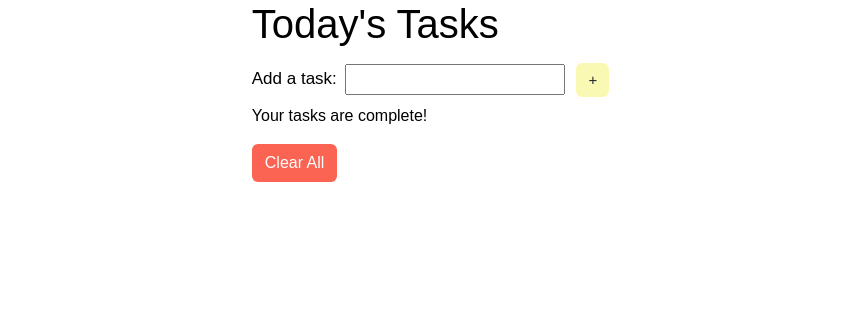
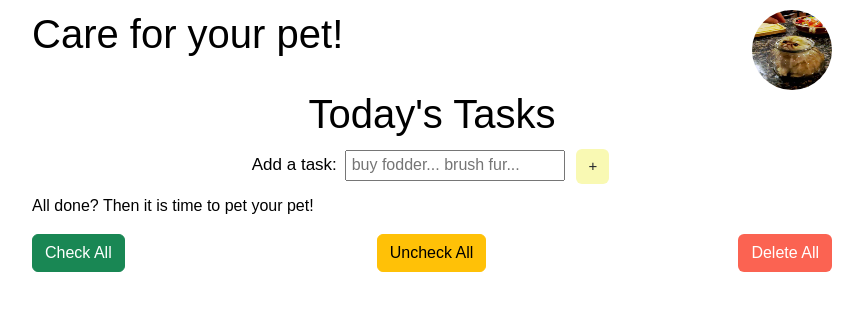
Before and after one commit to kjthier/todoreact, a React (Create React App) app: page / in a window 1280 px wide. Shown: the top 310 px of the page, without its empty margins (208-1071 px from the left). Built offline with nearby package versions, Linux system fonts and the light colour scheme; a web font is replaced by a local one.

Commit message:
work from saturday 03.06.23

```diff
--- a/src/App.js
+++ b/src/App.js
@@ -2,7 +2,9 @@ import React, { useEffect, useState } from 'react'
 import TodoForm from './components/TodoForm';
 import TodoList from './components/TodoList';
 import ClearAllBtn from './components/ClearAllBtn';
-
+import CheckAllBtn from './components/CheckAllBtn'
+import UnCheckAllBtn from './components/UnCheckAllBtn';
+import Header from './components/Header.js';
 
 export default function App() {
 
@@ -13,6 +15,8 @@ export default function App() {
       // otherwise, parse what is inside local storage and return that as the localValue
       return JSON.parse(localValue)
   })
+
+  const [renderAllBtn, setRenderAllBtn] = useState(false)
 
   // Create local storage functionality - ie "run this function (take the todos and storing them inside local storage) every time the objects inside the 2nd property of the array [todos] change". This stores data in local storage, but doesn't 'get' it from local storage - that is the fcn called in useState, above.
   useEffect(() => {
@@ -28,7 +32,6 @@ export default function App() {
           ]
       })
   }
-
   // Toggles checked on tasks in list, takes parameters 'id' and whether or not it's completed:
   function toggleTodo(id, completed) {
       setTodos(currentTodos => {
@@ -41,6 +44,29 @@ export default function App() {
           })
       })
   }
+  //-------------------Check all todos-------------------------
+  const checkTodos = () => {
+    setTodos(prev => {
+    return prev.map((item) => {
+            if (item.completed === false) {
+                //console.log(item);
+                item.completed = true;
+            }
+            return item;
+        })
+    })
+}
+//---------------UN-check all todos---------------------
+const unCheckAll = () => {
+    setTodos(prev => {
+        return prev.map(item => {
+            if (item.completed === true){
+                item.completed = false;
+            }
+        return item;
+        })
+    })
+}
 
   // Deletes todos from the list - if todo id is not equal to the id of the task being deleted, keep it, otherwise delete:
   function deleteTodo(id) {
@@ -48,6 +74,7 @@ export default function App() {
           return currentTodos.filter(todo => todo.id !== id)
       })
   }
+  //----------------Edit-function------------------
   function editTodo(id,title){
     setTodos(currentTodos =>
       currentTodos.map((item) => {
@@ -57,32 +84,53 @@ export default function App() {
         return item;
     }));
   }
-  // Clear all todos from list:
+  //----------- Clear all todos from list:-------------
   function clearTodos() {
       setTodos([])
   }
 
+  //---------- funcs to render the general-buttons only if nessesary--------
+  function displayCheckAllBtn(todos) {
+    const renderCheck = true;
+    const renderUncheck = true;
+    const renderDelete = true;
+  }
   return (
       <>
+      <Header />
           {/* (How props work: When adding props, call them here the same name as in the fcn signature - in this case, 'NewTodoForm({onSubmit})'). The addTodo() is then called as it exists on this file and not in NewTodoForm. Props exist in the child component while the functions of the props are in this parent file. */}
+          <div className='centerContent'>
           <h1 className='header'>Today's Tasks</h1>
           <TodoForm onSubmit={addTodo} />
+          </div>
           <TodoList
               todos={todos}
               toggleTodo={toggleTodo}
               deleteTodo={deleteTodo}
               clearTodos={clearTodos}
               editTodo={editTodo} />
-          <ClearAllBtn
-            todos={todos}
-            clearTodos={clearTodos}
-          />
+        {renderAllBtn ?
+        <div>No buttons</div>
+        :
+        <div className='all-btns'>
+            <CheckAllBtn
+                checkTodos= {checkTodos}
+            />
+            <UnCheckAllBtn
+                unCheckAll={unCheckAll}
+            />
+            <ClearAllBtn
+                todos={todos}
+                clearTodos={clearTodos}
+            />
+        </div>
+        }
       </>
   )
 }
 
 // use state to move checked todos to the bottom of the list
 // add clear all checked button
-// add edit fcn
+// add edit fcn -done
 // add nav
 // add footer
--- /dev/null
+++ b/src/components/CheckAllBtn.js
@@ -0,0 +1,7 @@
+import React from 'react'
+
+export default function CheckAllBtn({checkTodos}) {
+  return (
+    <button onClick={() => checkTodos()} className='btn btn-success'>Check All</button>
+  )
+}
--- a/src/components/ClearAllBtn.js
+++ b/src/components/ClearAllBtn.js
@@ -8,7 +8,7 @@ export default function ClearAllBtn({ todos, clearTodos }) {
               }}
               className='btn btn-clear'
           >
-              Clear All
+              Delete All
           </button>
     )
 }
--- /dev/null
+++ b/src/components/Header.js
@@ -0,0 +1,4 @@
+import React from 'react'
+import headerPic from '../images/cat2.jpg'
+
+export default () => <header className="siteTop"><h1>Care for your pet!</h1><img src={headerPic} alt="petpic"/> </header>;
--- a/src/components/TodoForm.js
+++ b/src/components/TodoForm.js
@@ -30,6 +30,7 @@ export default function TodoForm({onSubmit}) {
                     onChange={e => setNewItem(e.target.value)}
                     type='text'
                     id='item'
+                    placeholder='buy fodder... brush fur...'
                 />
                 <button className='btn addBtn'>+</button>
             </div>
--- a/src/components/TodoItem.js
+++ b/src/components/TodoItem.js
@@ -2,25 +2,41 @@ import '../styles.scss';
 
 
 // passing in everything needed from App.js
-import {  useState } from 'react'
+import {  useState, useRef, useEffect } from 'react'
+
+//export const useMountEffect = (fun) => useEffect(fun, []);
+
 export function TodoItem({ completed, id, title, toggleTodo, deleteTodo, editTodo }) {
     const [newTitle,setNewTitle] =useState(title);
     const [isEditing, setIsEditing] = useState(false);
 
+
+
     const handleEditEnter = (e) => {
-        if(e.key === 'Enter')
-        {
+        e.preventDefault()
+
         editTodo(id,newTitle);
         setIsEditing(false);
     }
-    }
 
+    // const useHandleEditing = () => {
+    //     const htmlElRef = useRef(null)
+    //     const setFocus = () => {htmlElRef.current &&  htmlElRef.current.focus()}
+    //     //setIsEditing(true);
+    //     return [ htmlElRef, setFocus ]
+    // }
+    // const [inputRef, setInputFocus] = useHandleEditing()
+    // useMountEffect( setInputFocus );
     return (
         <li className='list-item'>
             {isEditing ?
-            <input value={newTitle} onChange={(e)=> setNewTitle(e.target.value)} onKeyUp={handleEditEnter}></input>
+            <form className='btn-position' onSubmit={handleEditEnter}>
+            <input value={newTitle} onChange={(e)=> setNewTitle(e.target.value)} autoFocus/>
+            <button type="submit" className='btn btn-secondary'>Save</button>
+            </form>
             :
-            <div>
+            <div className='btn-position'>
+            <div className='testborder'>
                 <label>
                 {/* toggle checked on click, marked completed when checked */}
                     <input
@@ -31,14 +47,22 @@ export function TodoItem({ completed, id, title, toggleTodo, deleteTodo, editTod
                     />
                     <span className={completed ? 'completed': ''}>{title}</span>
                 </label>
+            </div>
+           <div>
+            <div className='btn-gap'>
+                {/*Edit-button: onClick change editing-status to true, to show edit-inputfield(and hide rest)*/}
+                <button onClick={() => {setIsEditing(true); /*setInputFocus(); console.log(inputRef)*/}} className='btn btn-delete btn-info'>Edit</button>
+
                 {/* onClick calls deleteTodo(), which deletes the todo per its id which is passed as a parameter. (Note using "onClick=deleteTodo()" would call the function repeatedly after each render since the fcn would be passed to the button through onClick attribute, deleting any todos before they can even be added. As below, it only calls the function when the button is clicked) */}
                 <button
                     onClick={() => deleteTodo(id)}
-                className='btn btn-delete'
+                    className='btn btn-delete btn-danger'
                 >
                     Delete
                 </button>
-            <button onClick={() => setIsEditing(true)}>Edit</button>
+            </div>
+
+            </div>
             </div>
             }
         </li>
--- a/src/components/TodoList.js
+++ b/src/components/TodoList.js
@@ -6,7 +6,7 @@ export default function TodoList({ todos, toggleTodo, deleteTodo, clearTodos,edi
     return (
         <ul className='list'>
             {/* renders text if todo list is empty (called short circuiting) */}
-            {todos.length === 0 &&  'Your tasks are complete!'}
+            {todos.length === 0 &&  'All done? Then it is time to pet your pet!'}
 
             {/* /* returns an array (an 'li' element) with unique identifier ('key') */}
             {todos.map(todo => {
--- /dev/null
+++ b/src/components/UnCheckAllBtn.js
@@ -0,0 +1,7 @@
+import React from 'react'
+
+export default function UnCheckAllBtn({unCheckAll}) {
+  return (
+    <button onClick={() => unCheckAll()} className='btn btn-warning'>Uncheck All</button>
+  )
+}
--- a/src/styles.scss
+++ b/src/styles.scss
@@ -7,12 +7,15 @@
 }
 
 body {
+    max-width: 800px;
     height: 100vh;
-    background-color: white !important;
+    background-color: white;
     font-family: Arial, Helvetica, sans-serif;
     display: flex;
     flex-direction: column;
     align-items: center;
+    margin: auto;
+    padding: 10px;
 }
 
 main {
@@ -27,13 +30,14 @@ main {
 }
 
 .new-item-form {
-    background-color: transparent !important;;
+    background-color: transparent !important;
     width: 100%;
     height: 3rem;
     display: flex;
     align-items: center;
     gap: 0.6rem;
     border-radius: 0.5rem;
+    display: inline-block;
 
     input {
         margin: 0em .5em;
@@ -55,14 +59,17 @@ main {
 
 .list {
     padding: 0;
-
+    display: flex;
+    flex-direction: column;
+    //border: 3px dotted green;
 }
 .list-item {
     list-style-type: none;
     display: flex;
-    align-items: center;
+    //align-items: center;
     justify-content: space-between;
-    align-items: center;
+    padding: 0.5rem;
+    border-bottom: 1px solid lightblue;
 }
 
 .checkbox {
@@ -80,4 +87,41 @@ main {
 
 .btn-delete:hover {
     color: rgb(251, 99, 82);
+    background-color: #fff;
 }
+.siteTop{
+    display: flex;
+    justify-content: space-between;
+    height: 10vh;
+    width: 800px;
+}
+.siteTop img{
+    height : 100%;
+    width: 10vh;
+    border-radius: 9999px;
+}
+.centerContent{
+    //display: flex;
+    //flex-direction: column;
+    //align-items: center;
+    text-align: center;
+}
+.btn-position{
+    display: flex;
+    justify-content: space-between;
+    //border: 3px solid aqua;
+    width: 100%;
+}
+.btn-gap{
+    display: flex;
+    gap: 5px;
+    padding-left: 5px;
+    //border: 2px solid red;
+}
+.testborder{
+    //border: 2px solid blue;
+}
+.all-btns{
+    display: flex;
+    justify-content: space-between;
+}
```
Also changed, not shown: src/images/cat.jpg (added), src/images/cat2.jpg (added). Lines whose indentation alone changed are shown as unchanged.
